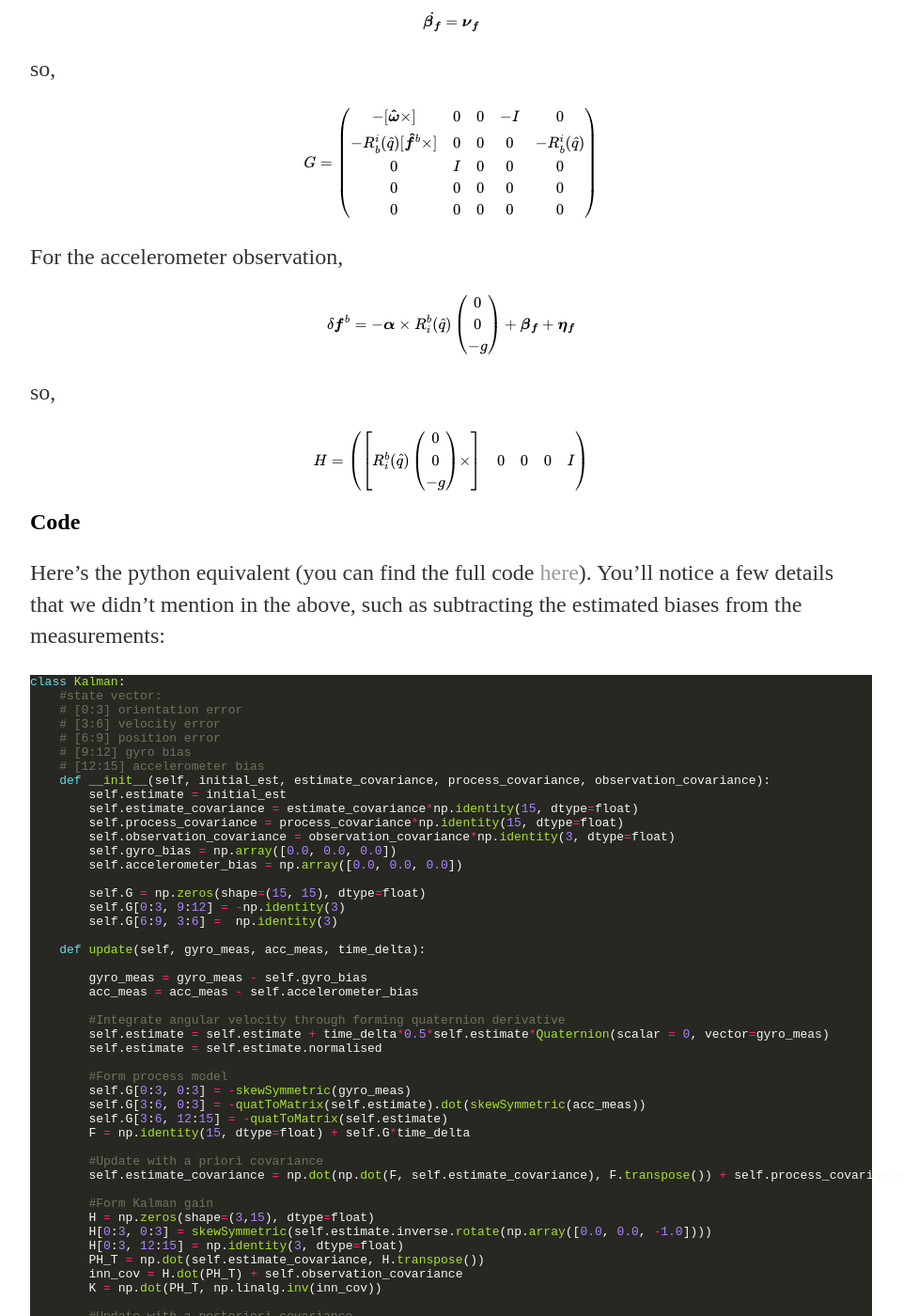
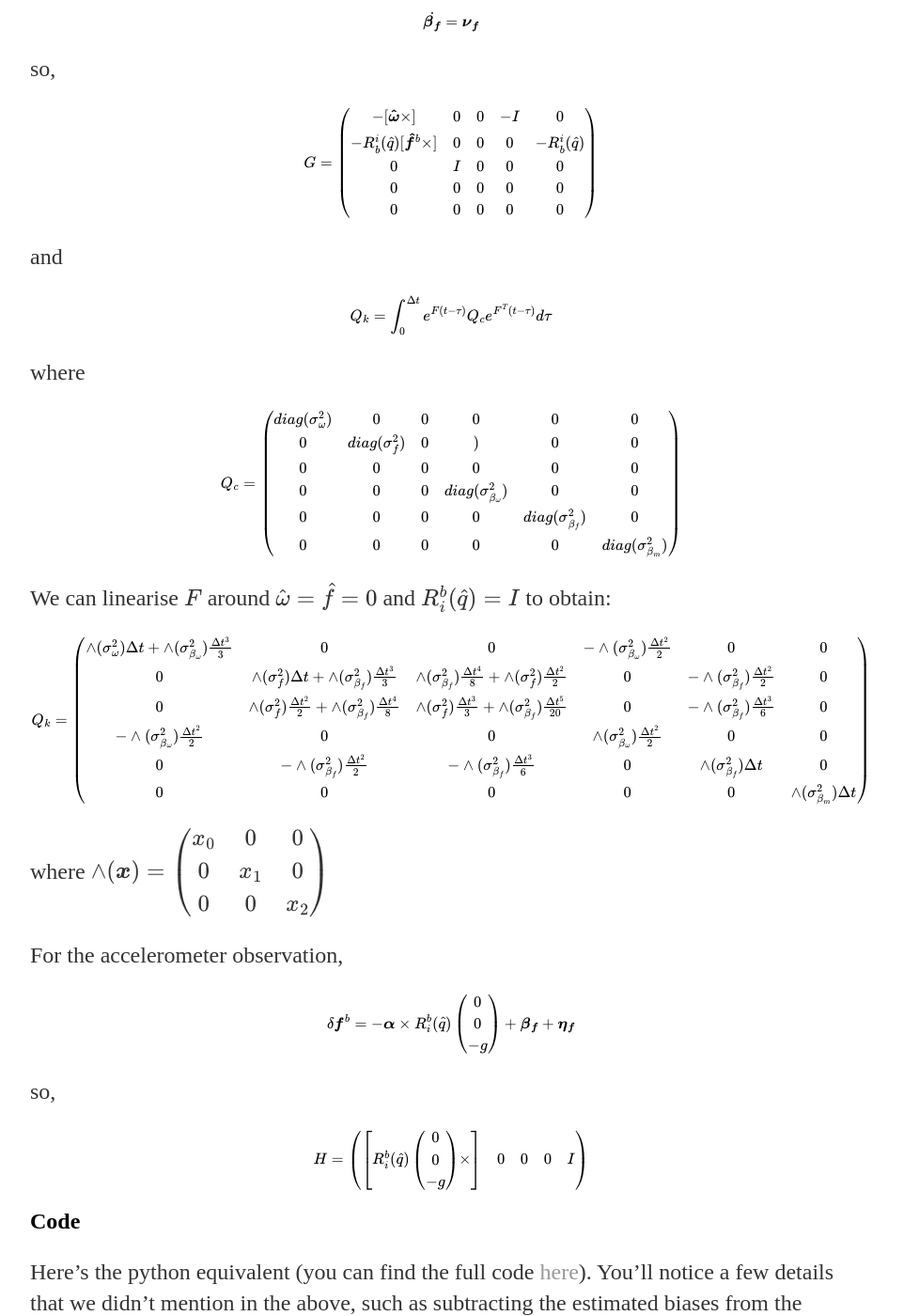
Before and after one commit to MatthewHampsey/matthewhampsey.github.io, a Jekyll site: the page built from _posts/2020-07-18-mekf.md, in a window 1280 px wide and 1400 px high, scrolled down 4302 px. Shown: the whole window at 94% size, without its empty margins (160-1138 px from the left). Built offline with Jekyll 4.4.1, drawn with Linux system fonts in a browser that asks for light colours; nearby versions of some CDN libraries; formulas are drawn with MathJax 3.

Commit message:
Fixed covariance matrix

```diff
--- a/_posts/2020-07-18-mekf.md
+++ b/_posts/2020-07-18-mekf.md
@@ -88,6 +88,20 @@ so,
 
 $$ G = \begin{pmatrix}-[\boldsymbol{\hat{\omega}} \times]  & 0 & 0 & -I & 0 \\ -R_b^i (\hat{q})[\boldsymbol{\hat{f}}^b \times] & 0 & 0 & 0 & - R_b^i(\hat{q}) \\
 0 & I & 0 & 0 & 0 \\ 0 & 0 & 0 & 0 & 0 \\ 0 & 0 & 0 & 0 & 0 \end{pmatrix} $$
+
+and
+
+$$ Q_k = \int_0^{\Delta t} e^{F(t-\tau)} Q_c e^{F^T(t-\tau)} d\tau $$
+
+where
+
+$$Q_c = \begin{pmatrix} diag(\sigma_{\omega}^2) & 0 & 0 & 0 & 0 & 0 \\ 0 & diag(\sigma_{f}^2) & 0 & ) & 0 & 0 \\ 0 & 0 & 0 & 0 & 0 & 0 \\ 0 & 0 & 0 & diag(\sigma_{\beta_{\omega}}^2) & 0 & 0 \\ 0 & 0 & 0 & 0 & diag(\sigma_{\beta_{f}}^2) & 0 \\ 0 & 0 & 0 & 0 & 0 & diag(\sigma_{\beta_{m}}^2) \end{pmatrix}$$
+
+We can linearise $F$ around $\hat{\omega} = \hat{f} = 0 $ and $ R_i^b(\hat{q}) = I $ to obtain:
+
+$$ Q_k = \begin{pmatrix} \wedge(\sigma_{\omega}^2) \Delta t + \wedge(\sigma_{\beta_{\omega}}^2) \frac{\Delta t^3}{3} & 0 & 0 & -\wedge(\sigma_{\beta_{\omega}}^2) \frac{\Delta t^2}{2} & 0 & 0 \\ 0 & \wedge(\sigma_f^2) \Delta t + \wedge(\sigma_{\beta_{f}}^2) \frac{\Delta t^3}{3} & \wedge(\sigma_{\beta_{f}}^2) \frac{\Delta t^4}{8} + \wedge(\sigma_{f}^2) \frac{\Delta t^2}{2} & 0 & -\wedge(\sigma_{\beta_{f}}^2) \frac{\Delta t^2}{2} & 0 \\ 0 & \wedge(\sigma_f^2) \frac{\Delta t^2}{2} + \wedge(\sigma_{\beta_{f}}^2) \frac{\Delta t^4}{8} & \wedge(\sigma_{f}^2) \frac{\Delta t^3}{3} + \wedge(\sigma_{\beta_f}^2) \frac{\Delta t^5}{20} & 0 & -\wedge(\sigma_{\beta_{f}}^2) \frac{\Delta t^3}{6} & 0 \\ -\wedge(\sigma_{\beta_{\omega}}^2) \frac{\Delta t^2}{2} & 0 & 0 & \wedge(\sigma_{\beta_{\omega}}^2) \frac{\Delta t^2}{2} & 0 & 0 \\ 0 & -\wedge(\sigma_{\beta_f}^2) \frac{\Delta t^2}{2} & -\wedge(\sigma_{\beta_f}^2) \frac{\Delta t^3}{6} & 0 & \wedge(\sigma_{\beta_{f}}^2) \Delta t & 0 \\ 0 & 0 & 0 & 0 & 0 & \wedge(\sigma_{\beta_m}^2) \Delta t \end{pmatrix} $$
+
+where $$ \wedge(\boldsymbol{x}) = \begin{pmatrix} x_0 & 0 & 0 \\ 0 & x_1 & 0 \\ 0 & 0 & x_2 \end{pmatrix} $$
 
 For the accelerometer observation,
 
```
Also changed, not shown: assets/images/KalmanAccMag.png.
